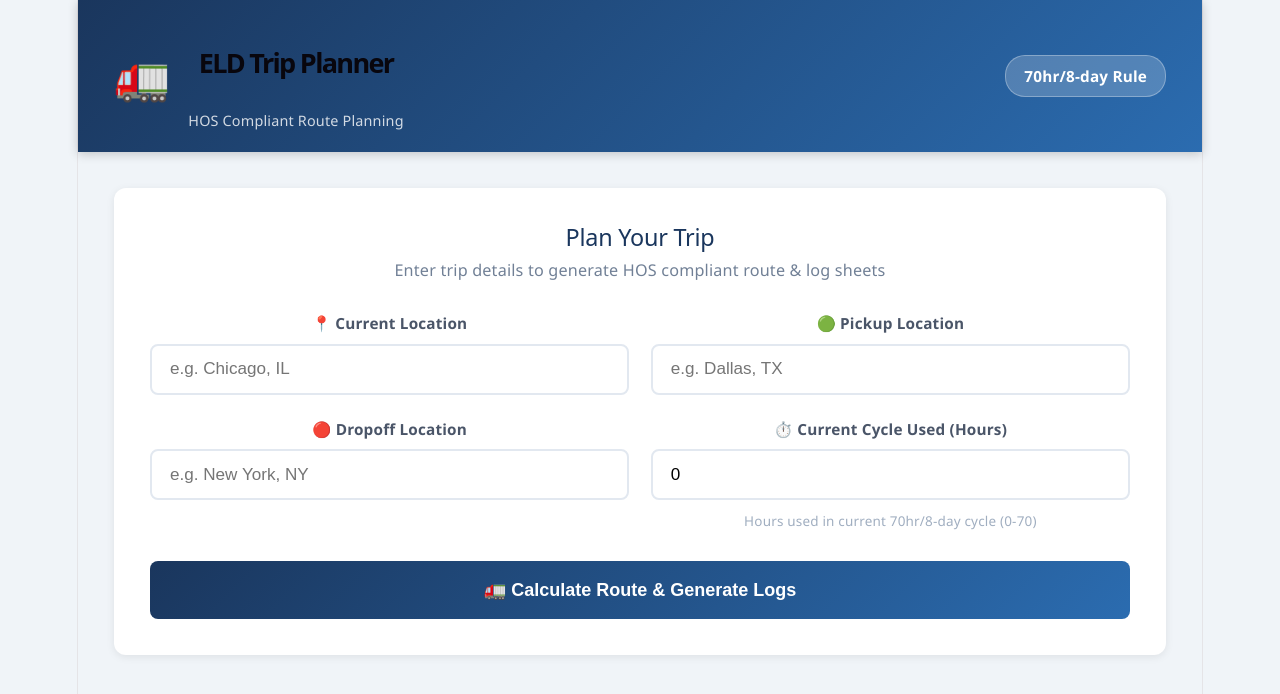
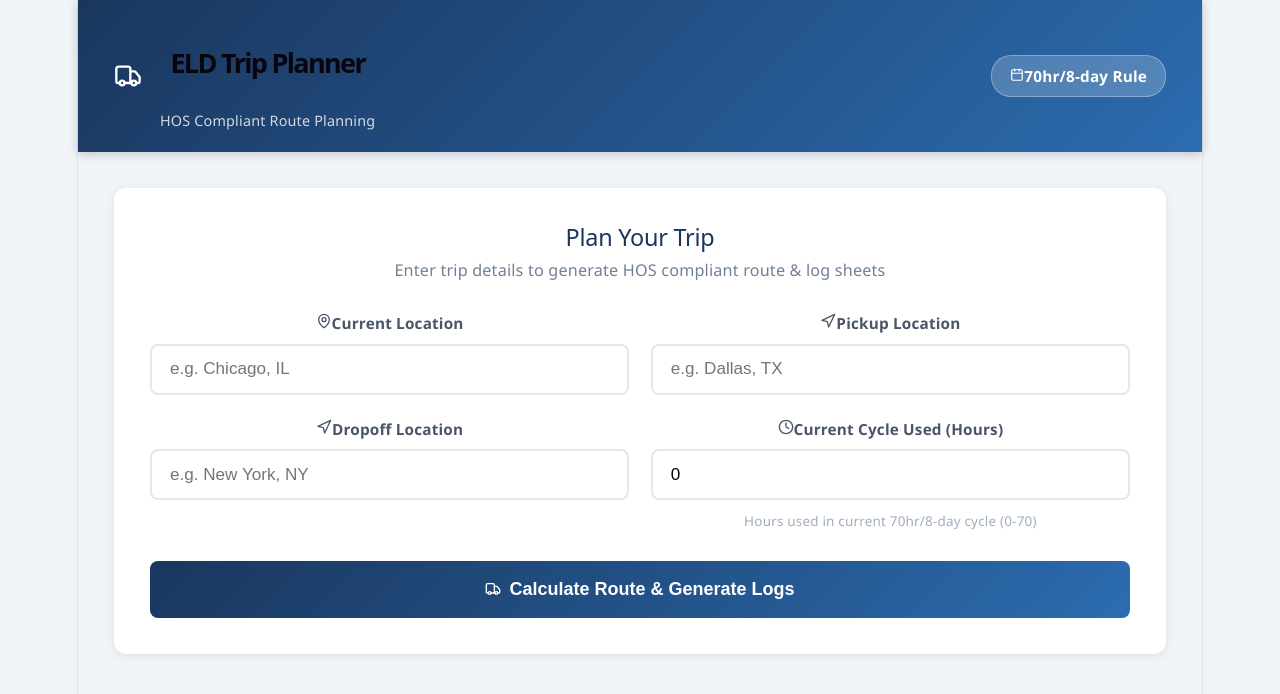
Before and after one commit to Faizan80235/eld-trip-planner-frontend, a React app: page / in a window 1280 px wide. Shown: the top 694 px of the page. Built offline with nearby package versions, Linux system fonts and the light colour scheme; the HTML template or start-up script is replaced by a standard one.

Commit message:
update my code

```diff
--- a/src/App.jsx
+++ b/src/App.jsx
@@ -5,10 +5,18 @@ import LogSheet from './components/LogSheet';
 import StopsSummary from './components/StopsSummary';
 import { calculateRoute } from './api';
 
+import {
+  Truck,
+  Map,
+  ListChecks,
+  FileText,
+  AlertTriangle,
+  Loader2,
+  Calendar,
+  Route
+} from 'lucide-react';
+
 import './App.css';
-
-
-
 
 function App() {
   const [tripResult, setTripResult] = useState(null);
@@ -35,114 +43,143 @@ function App() {
 
   return (
     <div className="app">
-      {/* Header */}
+
+      {/* HEADER */}
       <header className="header">
         <div className="header-content">
+
           <div className="logo">
-            <span className="logo-icon">🚛</span>
+            <Truck className="logo-icon" size={28} />
             <div>
               <h1>ELD Trip Planner</h1>
               <p>HOS Compliant Route Planning</p>
             </div>
           </div>
-          <div className="header-badge">70hr/8-day Rule</div>
+
+          <div className="header-badge">
+            <Calendar size={14} />
+            70hr/8-day Rule
+          </div>
+
         </div>
       </header>
 
       <main className="main">
-        {/* Trip Form */}
+
+        {/* FORM */}
         <div className="form-section">
           <TripForm onSubmit={handleSubmit} loading={loading} />
         </div>
 
-        {/* Error */}
+        {/* ERROR */}
         {error && (
           <div className="error-box">
-            ⚠️ {error}
+            <AlertTriangle size={16} />
+            {error}
           </div>
         )}
 
-        {/* Loading */}
+        {/* LOADING */}
         {loading && (
           <div className="loading-box">
-            <div className="spinner"></div>
+            <Loader2 className="spin" size={20} />
             <p>Calculating your HOS compliant route...</p>
           </div>
         )}
 
-        {/* Results */}
+        {/* RESULTS */}
         {tripResult && (
           <div className="results-section">
 
-            {/* Summary Cards */}
+            {/* SUMMARY CARDS */}
             <div className="summary-cards">
+
               <div className="card">
-                <span className="card-icon">📍</span>
+                <Route className="card-icon" />
                 <div>
                   <p className="card-label">Total Miles</p>
                   <p className="card-value">{tripResult.summary.total_miles} mi</p>
                 </div>
               </div>
+
               <div className="card">
-                <span className="card-icon">⏱️</span>
+                <Loader2 className="card-icon" />
                 <div>
                   <p className="card-label">Total Hours</p>
                   <p className="card-value">{tripResult.summary.total_hours?.toFixed(1)} hrs</p>
                 </div>
               </div>
+
               <div className="card">
-                <span className="card-icon">📅</span>
+                <Calendar className="card-icon" />
                 <div>
                   <p className="card-label">Total Days</p>
                   <p className="card-value">{tripResult.summary.total_days} days</p>
                 </div>
               </div>
+
               <div className="card">
-                <span className="card-icon">🛑</span>
+                <ListChecks className="card-icon" />
                 <div>
                   <p className="card-label">Total Stops</p>
                   <p className="card-value">{tripResult.summary.stops_count}</p>
                 </div>
               </div>
+
             </div>
 
-            {/* Tabs */}
+            {/* TABS */}
             <div className="tabs">
+
               <button
                 className={`tab ${activeTab === 'map' ? 'active' : ''}`}
                 onClick={() => setActiveTab('map')}
               >
-                🗺️ Route Map
+                <Map size={16} />
+                Route Map
               </button>
+
               <button
                 className={`tab ${activeTab === 'stops' ? 'active' : ''}`}
                 onClick={() => setActiveTab('stops')}
               >
-                🛑 Stops
+                <ListChecks size={16} />
+                Stops
               </button>
+
               <button
                 className={`tab ${activeTab === 'logs' ? 'active' : ''}`}
                 onClick={() => setActiveTab('logs')}
               >
-                📋 Daily Logs
+                <FileText size={16} />
+                Daily Logs
               </button>
+
             </div>
 
-            {/* Tab Content */}
+            {/* CONTENT */}
             <div className="tab-content">
+
               {activeTab === 'map' && (
-                <MapView routeData={tripResult.route} stops={tripResult.trip_schedule.stops} />
+                <MapView
+                  routeData={tripResult.route}
+                  stops={tripResult.trip_schedule.stops}
+                />
               )}
+
               {activeTab === 'stops' && (
                 <StopsSummary stops={tripResult.trip_schedule.stops} />
               )}
+
               {activeTab === 'logs' && (
                 <LogSheet dailyLogs={tripResult.daily_logs} />
               )}
+
             </div>
 
           </div>
         )}
+
       </main>
     </div>
   );
--- a/src/components/TripForm.jsx
+++ b/src/components/TripForm.jsx
@@ -1,9 +1,9 @@
-
 import { useState, useRef, useEffect } from 'react';
+import { MapPin, Clock, Truck, Loader2, Navigation } from 'lucide-react';
 import './TripForm.css';
 
 // Location Input with FAST autocomplete
-function LocationInput({ label, name, value, onChange, placeholder }) {
+function LocationInput({ label, icon: Icon, name, value, onChange, placeholder }) {
   const [suggestions, setSuggestions] = useState([]);
   const [showSuggestions, setShowSuggestions] = useState(false);
   const [loading, setLoading] = useState(false);
@@ -30,14 +30,12 @@ function LocationInput({ label, name, value, onChange, placeholder }) {
       return;
     }
 
-    // Cache
     if (cacheRef.current[query]) {
       setSuggestions(cacheRef.current[query]);
       setShowSuggestions(true);
       return;
     }
 
-    //  Cancel old request
     if (abortRef.current) abortRef.current.abort();
     abortRef.current = new AbortController();
 
@@ -46,10 +44,7 @@ function LocationInput({ label, name, value, onChange, placeholder }) {
     try {
       const res = await fetch(
         `https://nominatim.openstreetmap.org/search?q=${encodeURIComponent(query)}&format=json&limit=6&addressdetails=1`,
-        {
-          signal: abortRef.current.signal,
-          headers: { 'Accept-Language': 'en' },
-        }
+        { signal: abortRef.current.signal }
       );
 
       const data = await res.json();
@@ -70,14 +65,11 @@ function LocationInput({ label, name, value, onChange, placeholder }) {
       );
 
       cacheRef.current[query] = unique;
-
       setSuggestions(unique);
       setShowSuggestions(true);
       setActiveIndex(-1);
     } catch (err) {
-      if (err.name !== 'AbortError') {
-        console.error(err);
-      }
+      if (err.name !== 'AbortError') console.error(err);
     } finally {
       setLoading(false);
     }
@@ -90,7 +82,7 @@ function LocationInput({ label, name, value, onChange, placeholder }) {
     clearTimeout(debounceRef.current);
     debounceRef.current = setTimeout(() => {
       fetchSuggestions(val);
-    }, 200); // ⚡ faster
+    }, 200);
   };
 
   const handleSelect = (suggestion) => {
@@ -99,52 +91,38 @@ function LocationInput({ label, name, value, onChange, placeholder }) {
     setSuggestions([]);
   };
 
-  const handleKeyDown = (e) => {
-    if (!showSuggestions) return;
-
-    if (e.key === 'ArrowDown') {
-      setActiveIndex((prev) =>
-        prev < suggestions.length - 1 ? prev + 1 : prev
-      );
-    } else if (e.key === 'ArrowUp') {
-      setActiveIndex((prev) => (prev > 0 ? prev - 1 : 0));
-    } else if (e.key === 'Enter') {
-      e.preventDefault();
-      if (activeIndex >= 0) {
-        handleSelect(suggestions[activeIndex]);
-      }
-    }
-  };
-
   return (
     <div className="form-group autocomplete-wrapper" ref={wrapperRef}>
-      <label>{label}</label>
+      <label className="label-with-icon">
+        {Icon && <Icon size={16} />}
+        {label}
+      </label>
 
       <input
         type="text"
         name={name}
         value={value}
         onChange={handleInputChange}
-        onKeyDown={handleKeyDown}
-        onFocus={() => suggestions.length && setShowSuggestions(true)}
         placeholder={placeholder}
         autoComplete="off"
         required
       />
 
-      {loading && <div className="autocomplete-loading">Searching...</div>}
+      {loading && (
+        <div className="autocomplete-loading">
+          <Loader2 size={16} className="spin" /> Searching...
+        </div>
+      )}
 
       {showSuggestions && suggestions.length > 0 && (
         <ul className="autocomplete-list">
           {suggestions.map((s, i) => (
             <li
               key={i}
-              className={`autocomplete-item ${
-                i === activeIndex ? 'active' : ''
-              }`}
+              className={`autocomplete-item ${i === activeIndex ? 'active' : ''}`}
               onMouseDown={() => handleSelect(s)}
             >
-              📍 {s.display}
+              <MapPin size={14} /> {s.display}
             </li>
           ))}
         </ul>
@@ -153,7 +131,7 @@ function LocationInput({ label, name, value, onChange, placeholder }) {
   );
 }
 
-// ✅ MAIN Trip Form
+// MAIN FORM
 function TripForm({ onSubmit, loading }) {
   const [formData, setFormData] = useState({
     current_location: '',
@@ -183,7 +161,8 @@ function TripForm({ onSubmit, loading }) {
         <div className="form-grid">
 
           <LocationInput
-            label="📍 Current Location"
+            label="Current Location"
+            icon={MapPin}
             name="current_location"
             value={formData.current_location}
             onChange={handleChange}
@@ -191,7 +170,8 @@ function TripForm({ onSubmit, loading }) {
           />
 
           <LocationInput
-            label="🟢 Pickup Location"
+            label="Pickup Location"
+            icon={Navigation}
             name="pickup_location"
             value={formData.pickup_location}
             onChange={handleChange}
@@ -199,7 +179,8 @@ function TripForm({ onSubmit, loading }) {
           />
 
           <LocationInput
-            label="🔴 Dropoff Location"
+            label="Dropoff Location"
+            icon={Navigation}
             name="dropoff_location"
             value={formData.dropoff_location}
             onChange={handleChange}
@@ -207,7 +188,11 @@ function TripForm({ onSubmit, loading }) {
           />
 
           <div className="form-group">
-            <label>⏱️ Current Cycle Used (Hours)</label>
+            <label className="label-with-icon">
+              <Clock size={16} />
+              Current Cycle Used (Hours)
+            </label>
+
             <input
               type="number"
               name="current_cycle_used"
@@ -218,6 +203,7 @@ function TripForm({ onSubmit, loading }) {
               step="0.5"
               required
             />
+
             <span className="input-hint">
               Hours used in current 70hr/8-day cycle (0-70)
             </span>
@@ -226,7 +212,8 @@ function TripForm({ onSubmit, loading }) {
         </div>
 
         <button type="submit" className="submit-btn" disabled={loading}>
-          {loading ? '⏳ Calculating...' : '🚛 Calculate Route & Generate Logs'}
+          <Truck size={16} />
+          {loading ? ' Calculating...' : ' Calculate Route & Generate Logs'}
         </button>
       </form>
     </div>
```
Also changed, not shown: src/components/MapView.jsx (+4 -117 lines), src/components/StopsSummary.jsx (+0 -86 lines), 1 other file (tests, documents, lock files or other folders).
